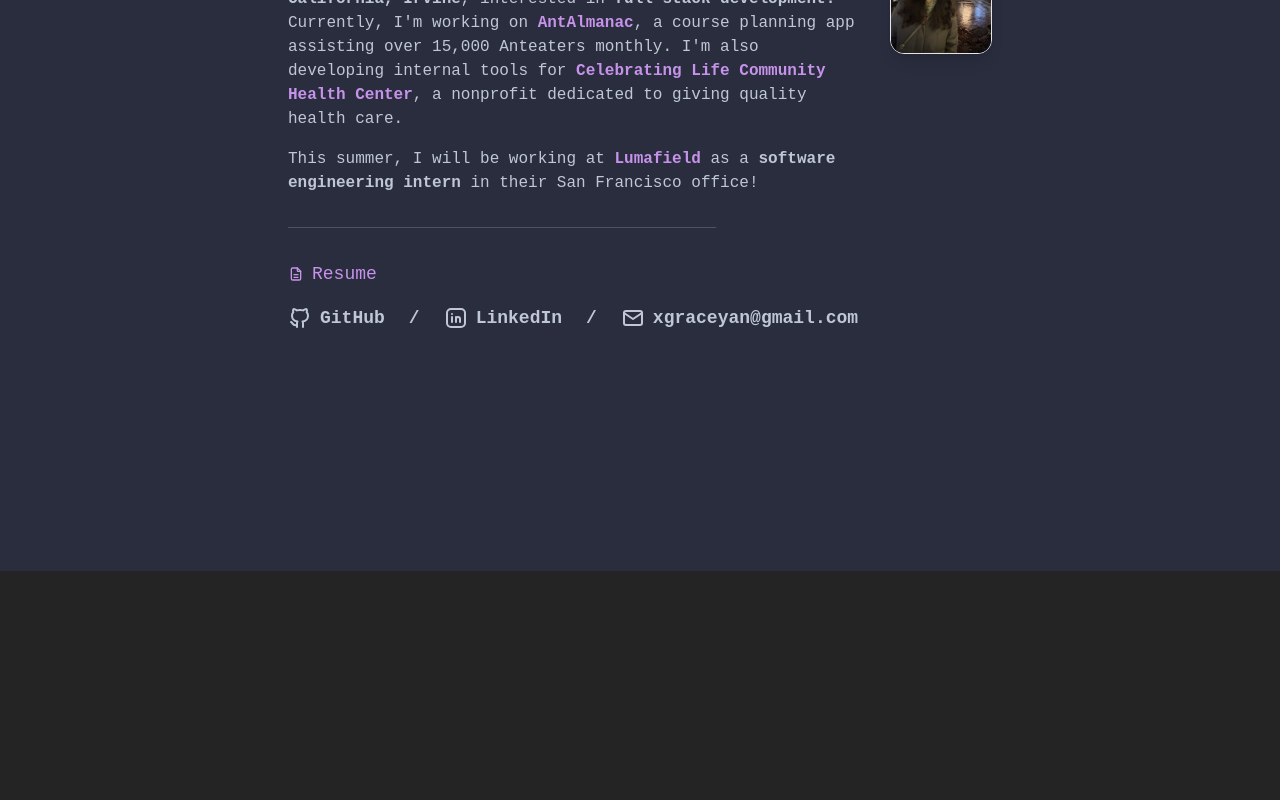
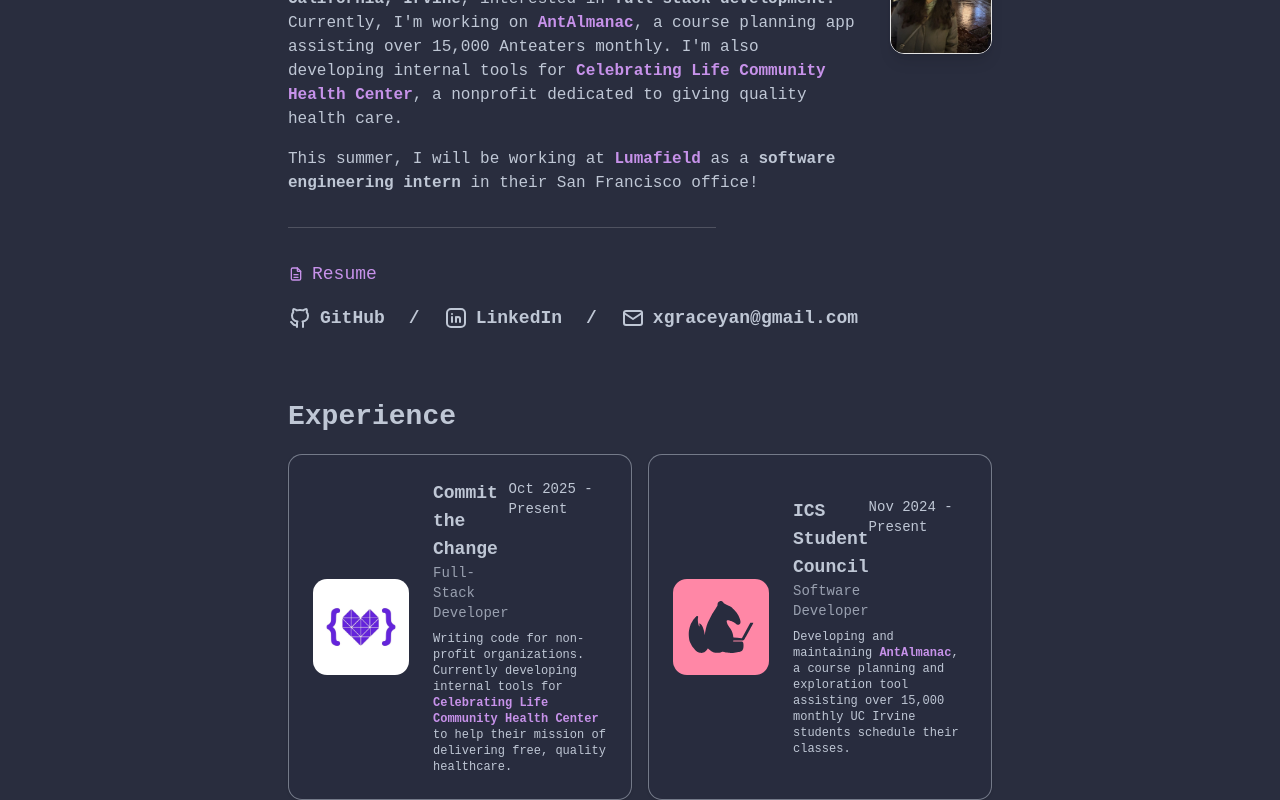
Before and after one commit to xgraceyan/grace-dev-portfolio, a React (Vite) app: page / in a window 1280 px wide. Shown: the part 229-1029 px from the top of the page. Before the commit the page ends 800 px from the top, so only its background shows below. Built offline with nearby package versions, Linux system fonts and the light colour scheme.

Commit message:
Experience cards

```diff
--- /dev/null
+++ b/src/components/home/Experience.tsx
@@ -0,0 +1,106 @@
+import {
+  Card,
+  CardAction,
+  CardContent,
+  CardDescription,
+  CardHeader,
+  CardTitle,
+} from "@/components/ui/card";
+import type { Key } from "react";
+
+interface ExperienceItem {
+  id: number;
+  company: string;
+  position: string;
+  dates: string;
+  description: React.ReactNode;
+  imgUrl: string;
+}
+
+interface ExperienceCardProps {
+  experience: ExperienceItem;
+  key: Key;
+}
+
+function ExperienceCard({ experience, key }: ExperienceCardProps) {
+  return (
+    <Card
+      className="flex flex-row hover:shadow-black/20 hover:shadow-xl hover:cursor-pointer transition-shadow duration-200"
+      key={key}
+    >
+      <div className="flex-shrink-0 flex justify-center items-center ps-6">
+        <img
+          src={experience.imgUrl}
+          alt={`${experience.company} logo`}
+          className="w-18 md:w-24 object-contain rounded-xl"
+        />
+      </div>
+      <div className="flex flex-col justify-center gap-2">
+        <CardHeader>
+          <CardTitle>
+            <p className="text-lg">{experience.company}</p>
+          </CardTitle>
+          <CardDescription>{experience.position}</CardDescription>
+          <CardAction className="text-sm">{experience.dates}</CardAction>
+        </CardHeader>
+        <CardContent>
+          <p className="text-xs">{experience.description}</p>
+        </CardContent>
+      </div>
+    </Card>
+  );
+}
+
+export default function Experience() {
+  const experiences: ExperienceItem[] = [
+    {
+      id: 1,
+      company: "Commit the Change",
+      position: "Full-Stack Developer",
+      dates: "Oct 2025 - Present",
+      description: (
+        <p>
+          Writing code for non-profit organizations. Currently developing
+          internal tools for{" "}
+          <a href="https://clchc.org" target="_blank" className="link inline">
+            Celebrating Life Community Health Center
+          </a>{" "}
+          to help their mission of delivering free, quality healthcare.
+        </p>
+      ),
+      imgUrl: "./logos/ctc.jpg",
+    },
+    {
+      id: 2,
+      company: "ICS Student Council",
+      position: "Software Developer",
+      dates: "Nov 2024 - Present",
+      description: (
+        <p>
+          Developing and maintaining{" "}
+          <a
+            href="https://antalmanac.com"
+            target="_blank"
+            className="link inline"
+          >
+            AntAlmanac
+          </a>
+          , a course planning and exploration tool assisting over 15,000 monthly
+          UC Irvine students schedule their classes.
+        </p>
+      ),
+      imgUrl: "./logos/icssc.svg",
+    },
+  ];
+
+  return (
+    <div className="flex flex-col gap-4">
+      <h2 className="font-bold">Experience</h2>
+      <div className="grid grid-cols-1 lg:grid-cols-2 gap-4">
+        {experiences.map((exp) => (
+          <ExperienceCard experience={exp} key={exp.id} />
+        ))}
+      </div>
+    </div>
+  );
+}
--- a/src/components/home/Home.tsx
+++ b/src/components/home/Home.tsx
@@ -1,9 +1,11 @@
+import Experience from "./Experience";
 import Hero from "./Hero";
 
 export default function Home() {
   return (
-    <div className="flex flex-col gap-8">
+    <div className="flex flex-col gap-16">
       <Hero />
+      <Experience />
     </div>
   );
 }
--- a/src/components/layout/Layout.tsx
+++ b/src/components/layout/Layout.tsx
@@ -3,7 +3,7 @@ import Navbar from "../nav/Navbar";
 
 export default function Layout() {
   return (
-    <div className="min-h-screen min-w-screen">
+    <div className="min-h-screen">
       <div className="px-8 pt-4">
         <Navbar />
       </div>
--- /dev/null
+++ b/src/components/ui/card.tsx
@@ -0,0 +1,92 @@
+import * as React from "react";
+
+import { cn } from "@/lib/utils";
+
+function Card({ className, ...props }: React.ComponentProps<"div">) {
+  return (
+    <div
+      data-slot="card"
+      className={cn(
+        "bg-background/50 text-foreground flex flex-col rounded-xl border-1 border-foreground/50 py-6 shadow-sm",
+        className
+      )}
+      {...props}
+    />
+  );
+}
+
+function CardHeader({ className, ...props }: React.ComponentProps<"div">) {
+  return (
+    <div
+      data-slot="card-header"
+      className={cn(
+        "@container/card-header grid auto-rows-min grid-rows-[auto_auto] items-start px-6 has-data-[slot=card-action]:grid-cols-[1fr_auto] [.border-b]:pb-6",
+        className
+      )}
+      {...props}
+    />
+  );
+}
+
+function CardTitle({ className, ...props }: React.ComponentProps<"div">) {
+  return (
+    <div
+      data-slot="card-title"
+      className={cn("leading-none font-bold", className)}
+      {...props}
+    />
+  );
+}
+
+function CardDescription({ className, ...props }: React.ComponentProps<"div">) {
+  return (
+    <div
+      data-slot="card-description"
+      className={cn("text-foreground/75 text-sm", className)}
+      {...props}
+    />
+  );
+}
+
+function CardAction({ className, ...props }: React.ComponentProps<"div">) {
+  return (
+    <div
+      data-slot="card-action"
+      className={cn(
+        "col-start-2 row-span-2 row-start-1 self-start justify-self-end",
+        className
+      )}
+      {...props}
+    />
+  );
+}
+
+function CardContent({ className, ...props }: React.ComponentProps<"div">) {
+  return (
+    <div
+      data-slot="card-content"
+      className={cn("px-6", className)}
+      {...props}
+    />
+  );
+}
+
+function CardFooter({ className, ...props }: React.ComponentProps<"div">) {
+  return (
+    <div
+      data-slot="card-footer"
+      className={cn("flex items-center px-6 [.border-t]:pt-6", className)}
+      {...props}
+    />
+  );
+}
+
+export {
+  Card,
+  CardHeader,
+  CardFooter,
+  CardTitle,
+  CardAction,
+  CardDescription,
+  CardContent,
+};
--- a/src/index.css
+++ b/src/index.css
@@ -62,6 +62,10 @@ body {
 h1 {
   font-size: 2.5em;
   line-height: 1.1;
+}
+
+h2 {
+  font-size: 1.75em;
 }
 
 button {
```
Also changed, not shown: public/logos/ctc.jpg (added), public/logos/icssc.svg (added).
